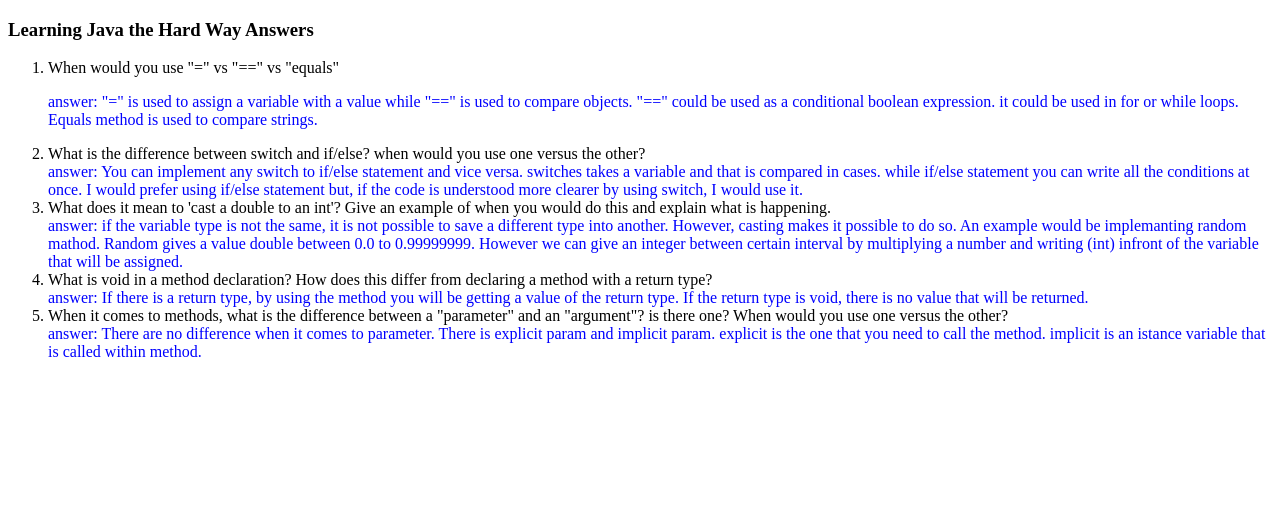
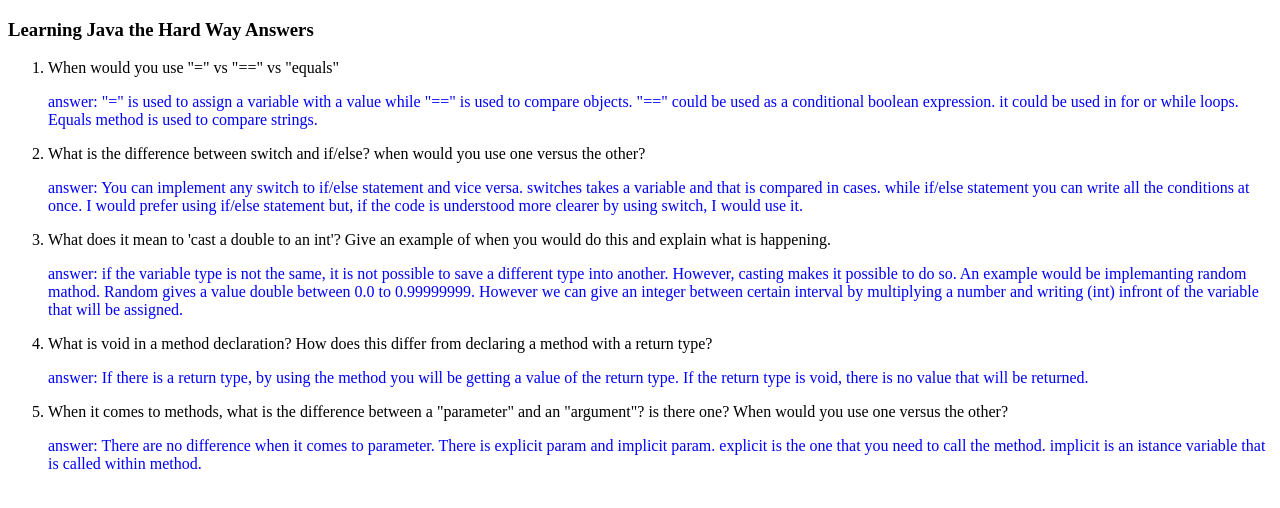
Before and after one commit to leequid/leequid.github.io, a plain HTML site: page index.html in a window 1280 px wide. Drawn offline with Linux system fonts and the light colour scheme.

Commit message:
Update index.html

```diff
--- a/index.html
+++ b/index.html
@@ -12,15 +12,15 @@
       <p style = "color:blue">answer: "=" is used to assign a variable with a value while "==" is used to compare objects. "==" could be used as a conditional boolean expression.
        it could be used in for or while loops. Equals method is used to compare strings.</p>
       <li>What is the difference between switch and if/else? when would you use one versus the other?</li>
-      <font color = blue>answer: You can implement any switch to if/else statement and vice versa. switches takes a variable and that is compared in cases. while if/else statement you can write all the conditions at once.
-      I would prefer using if/else statement but, if the code is understood more clearer by using switch, I would use it.</font>
+      <p style = "color:blue">answer: You can implement any switch to if/else statement and vice versa. switches takes a variable and that is compared in cases. while if/else statement you can write all the conditions at once.
+      I would prefer using if/else statement but, if the code is understood more clearer by using switch, I would use it.</p>
       <li>What does it mean to 'cast a double to an int'? Give an example of when you would do this and explain what is happening.</li>
-      <font color = blue>answer: if the variable type is not the same, it is not possible to save a different type into another. However, casting makes it possible to do so. An example would be implemanting random mathod. Random gives a value double between 0.0 to 0.99999999.
-      However we can give an integer between certain interval by multiplying a number and writing (int) infront of the variable that will be assigned.</font>
+      <p style = "color:blue">answer: if the variable type is not the same, it is not possible to save a different type into another. However, casting makes it possible to do so. An example would be implemanting random mathod. Random gives a value double between 0.0 to 0.99999999.
+      However we can give an integer between certain interval by multiplying a number and writing (int) infront of the variable that will be assigned.</p>
       <li>What is void in a method declaration? How does this differ from declaring a method with a return type?</li>
-      <font color = blue>answer: If there is a return type, by using the method you will be getting a value of the return type. If the return type is void, there is no value that will be returned.</font>
+      <p style = "color:blue">answer: If there is a return type, by using the method you will be getting a value of the return type. If the return type is void, there is no value that will be returned.</p>
       <li>When it comes to methods, what is the difference between a "parameter" and an "argument"? is there one? When would you use one versus the other?</li>
-        <font color = blue>answer: There are no difference when it comes to parameter. There is explicit param and implicit param. explicit is the one that you need to call the method. implicit is an istance variable that is called within method.</font>
+        <p style = "color:blue">answer: There are no difference when it comes to parameter. There is explicit param and implicit param. explicit is the one that you need to call the method. implicit is an istance variable that is called within method.</p>
     </ol>
   </body>
 
```
